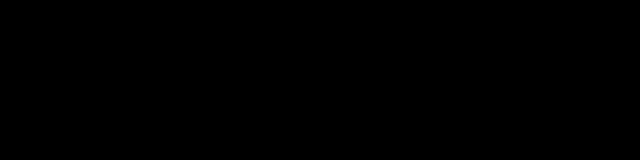
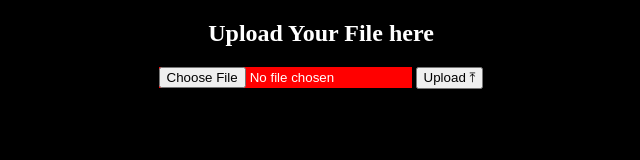
Before and after one commit to akashc1612/compression_website, a plain HTML site: page index.html in a window 1280 px wide. Shown: the whole page, without its empty margins (319-959 px from the left). Drawn offline with Linux system fonts and the light colour scheme.

Commit message:
second commit

```diff
--- a/index.html
+++ b/index.html
@@ -6,6 +6,13 @@
   	<meta name="viewport" content="width=device-width,initial-scale=1.0">
   	<title>Compression_Website</title>
   </head>
-  <body style="background-color: black;">
+  <body style="background-color: black;" align="center">
+  	<div>
+  		<h2 style="color: white;">Upload Your File here</h2>
+  		<form method="post" id="fileform">
+		<input type="file" id="uploadfile" style="color:white; background-color: red;">
+		<input type="button" id="submitbtn" value="Upload ⤒">
+		</form>
+  	</div>
   </body>
   </html>
```
